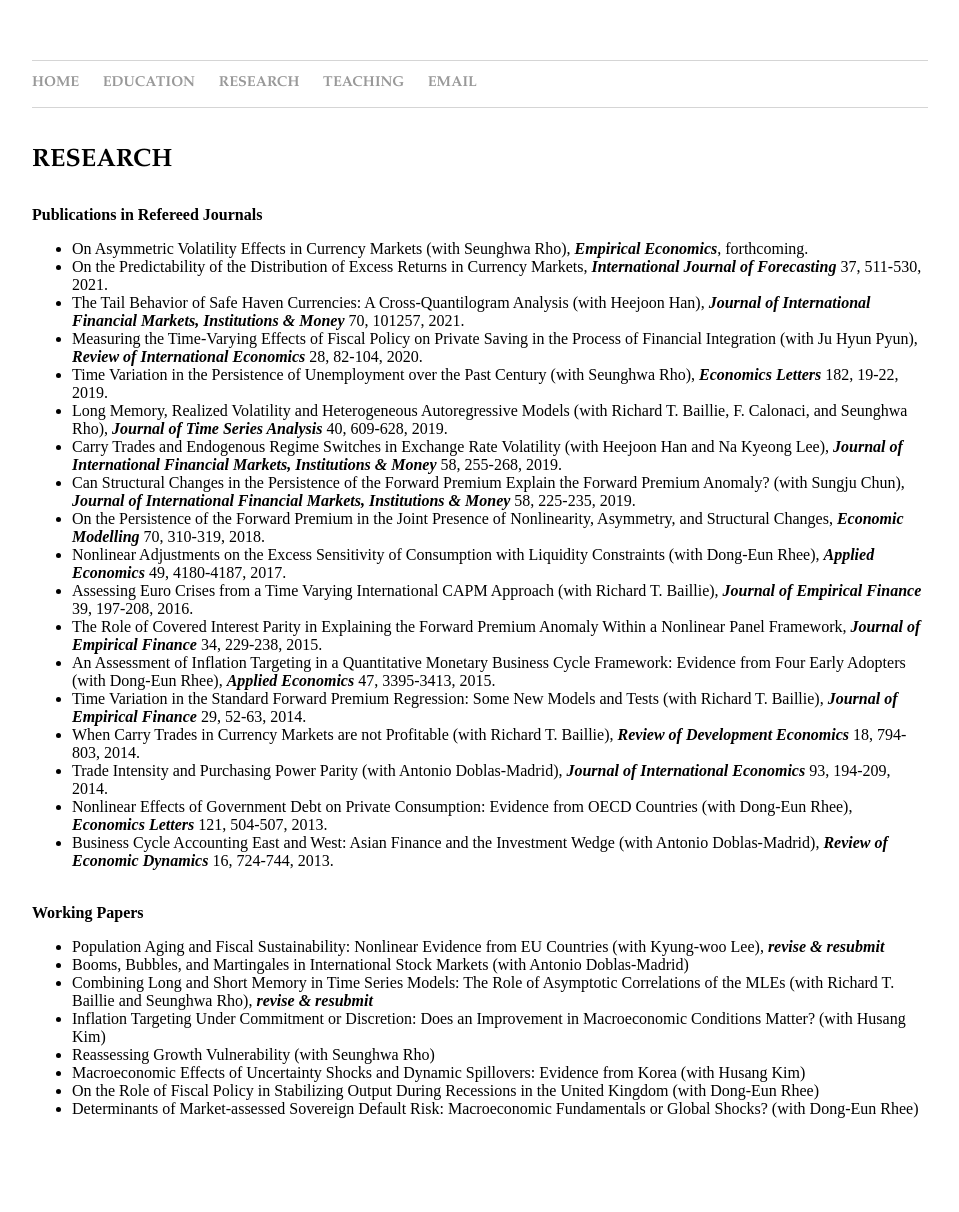
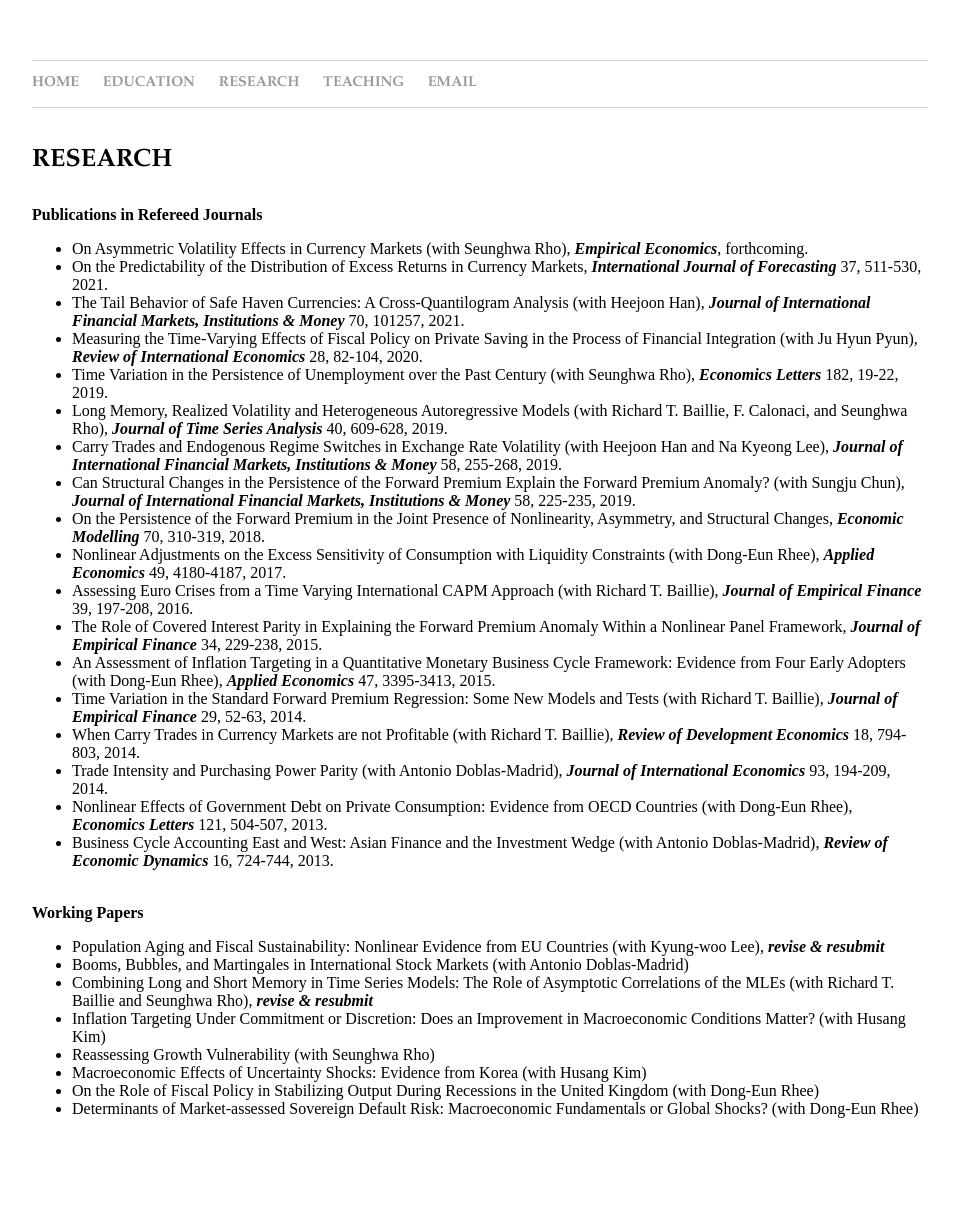
Before and after one commit to dooyeoncho/dooyeoncho.github.io, a Jekyll site: the page built from pages/research.html, in a window 1280 px wide. Shown: the whole page, without its empty margins (160-1119 px from the left). Built offline with Jekyll 4.4.1, drawn with Linux system fonts in a browser that asks for light colours.

Commit message:
Update research.html

```diff
--- a/pages/research.html
+++ b/pages/research.html
@@ -42,7 +42,7 @@ title: Dooyeon Cho - Research
 	        <li>Combining Long and Short Memory in Time Series Models: The Role of Asymptotic Correlations of the MLEs (with Richard T. Baillie and Seunghwa Rho), <em property="italic"><b>revise & resubmit</b></em></li>
 		<li>Inflation Targeting Under Commitment or Discretion: Does an Improvement in Macroeconomic Conditions Matter? (with Husang Kim)</li>
 		<li>Reassessing Growth Vulnerability (with Seunghwa Rho)</li>
-		<li>Macroeconomic Effects of Uncertainty Shocks and Dynamic Spillovers: Evidence from Korea (with Husang Kim)</li>
+		<li>Macroeconomic Effects of Uncertainty Shocks: Evidence from Korea (with Husang Kim)</li>
 		<li>On the Role of Fiscal Policy in Stabilizing Output During Recessions in the United Kingdom (with Dong-Eun Rhee)</li>
 		<li>Determinants of Market-assessed Sovereign Default Risk: Macroeconomic Fundamentals or Global Shocks? (with Dong-Eun Rhee)</li>
 	</ul>
```
